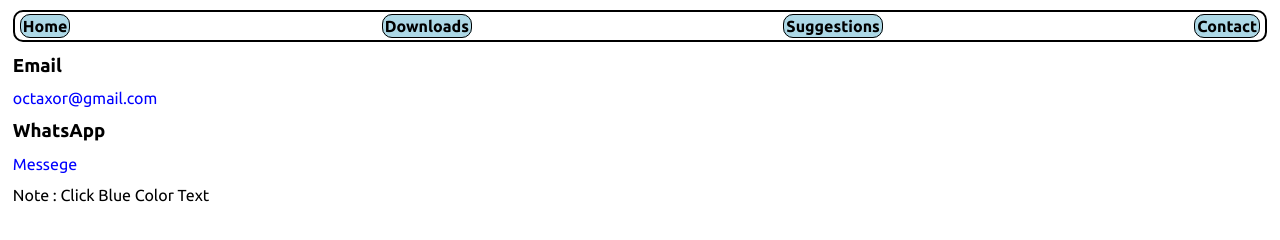
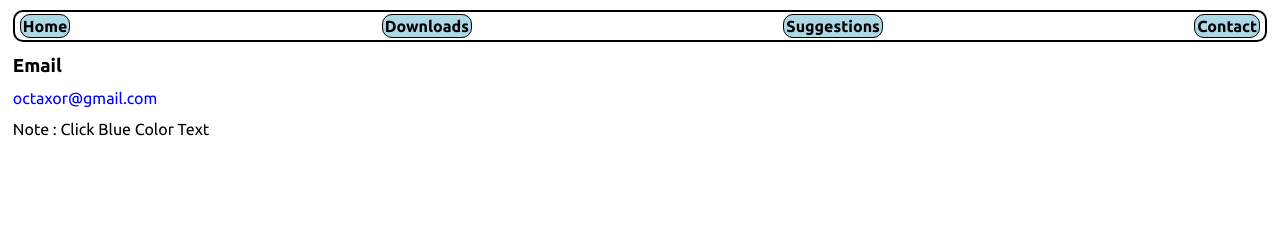
Before and after one commit to voidoctaxor/web, a plain HTML site: page contact/contact.html in a window 1280 px wide. Shown: the part 48-288 px from the top of the page. Drawn offline with Linux system fonts and the light colour scheme.

Commit message:
Update contact.html

```diff
--- a/contact/contact.html
+++ b/contact/contact.html
@@ -26,10 +26,6 @@
     <p>
       <a href="mailto:octaxor@gmail.com" class="anchor" target="_blank" rel="noopener noreferrer">octaxor@gmail.com</a>
     </p>
-    <h3>WhatsApp</h3>
-    <p>
-      <a href="https://wa.me/919082213090" class="anchor" target="_blank" rel="noopener noreferrer">Messege</a>
-    </p>
     <p>
       Note : Click Blue Color Text
     </p>
```
